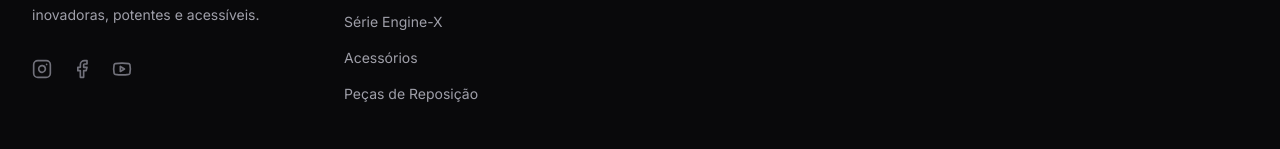
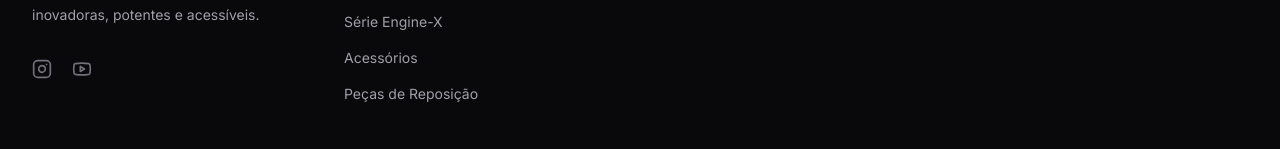
Before and after one commit to guerlak/engwe-bikes-brazil, a Next.js app: page / in a window 1280 px wide. Shown: the part 5374-5523 px from the top of the page. Built offline with nearby package versions, Linux system fonts and the light colour scheme.

Commit message:
feat: update footer social links

```diff
--- a/components/footer.tsx
+++ b/components/footer.tsx
@@ -17,13 +17,10 @@ export function Footer() {
               Redefinindo a mobilidade urbana e a aventura off-road com bicicletas elétricas inovadoras, potentes e acessíveis.
             </p>
             <div className="flex space-x-5">
-              <Link href="#" className="text-zinc-500 hover:text-orange-500 transition-colors">
+              <Link href="https://www.instagram.com/engwebrasil" className="text-zinc-500 hover:text-orange-500 transition-colors">
                 <Instagram className="w-5 h-5" />
               </Link>
-              <Link href="#" className="text-zinc-500 hover:text-orange-500 transition-colors">
-                <Facebook className="w-5 h-5" />
-              </Link>
-              <Link href="#" className="text-zinc-500 hover:text-orange-500 transition-colors">
+              <Link href="https://www.youtube.com/@engweofficial" className="text-zinc-500 hover:text-orange-500 transition-colors">
                 <Youtube className="w-5 h-5" />
               </Link>
             </div>
```
